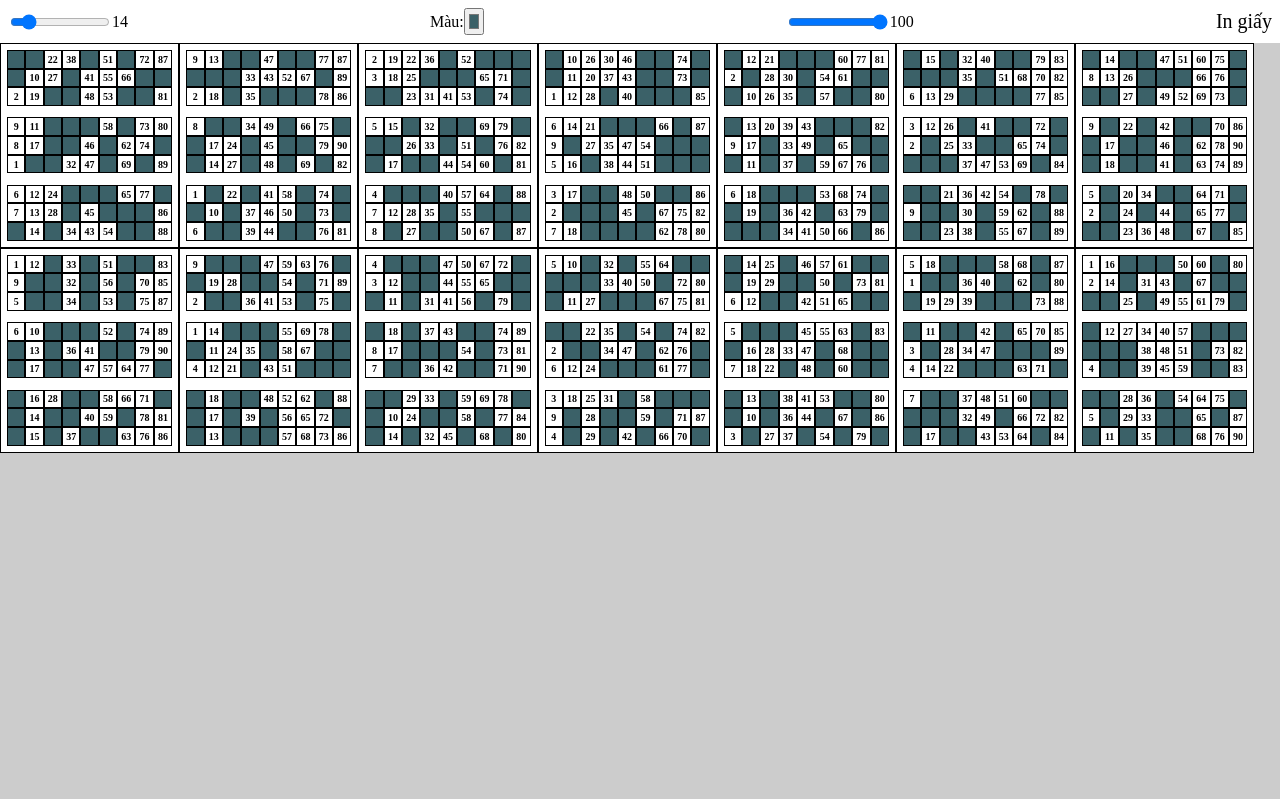
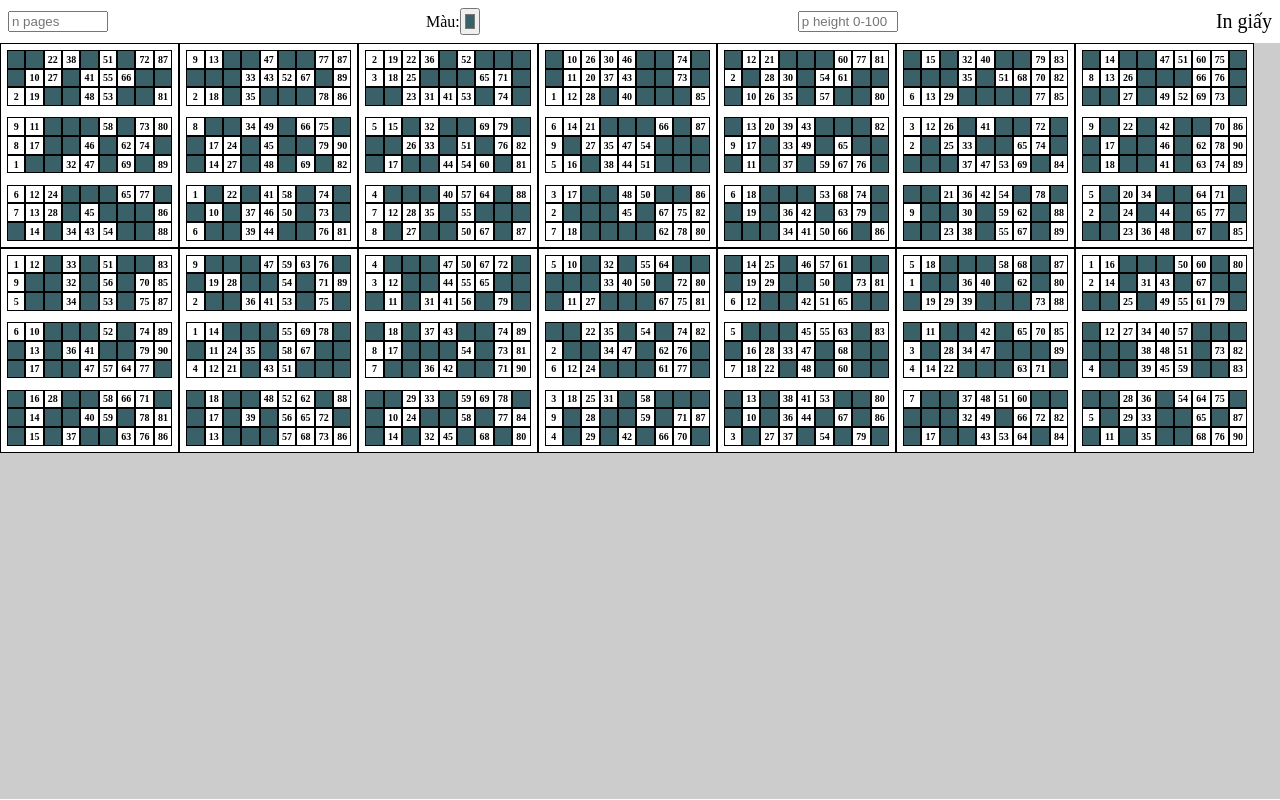
Before and after one commit to huydt03/LotoPage, a plain HTML site: page index.html in a window 1280 px wide. Drawn offline with Linux system fonts and the light colour scheme.

Commit message:
Update index.html

```diff
--- a/index.html
+++ b/index.html
@@ -39,8 +39,7 @@
 
 	<header>
 		<div>
-			<input type="range" min="1" max="100" value="14" onchange="initPages(event)" oninput="this.nextElementSibling.value = this.value">
-			<output>14</output>
+			<input type="text" placeholder="n pages" onchange="initPages(event)" />
 		</div>
 
 		<div>Màu: <input value="#3B6168" type="color" oninput="
@@ -54,16 +53,14 @@
 
 
 		<div>
-			<input type="range" min="0" max="100" value="100" oninput="
-			this.nextElementSibling.value = this.value
+			<input type="text" placeholder="p height 0-100" onchange="
 			let value = this.value;
 			let r = document.querySelector('#root2');
 			r.innerHTML = `
 			.loto-page{
-			    height: calc(100*${value/100}vh);
+			    height: ${value}vh;
 			}`;
-		" />
-			<output>100</output></div>
+		" /></div>
 
 		<div onclick="printDiv()" class="oc-icon-print" style="font-size: 20px; text-align: end; cursor: pointer;">In giấy</div>
 	</header>
```
